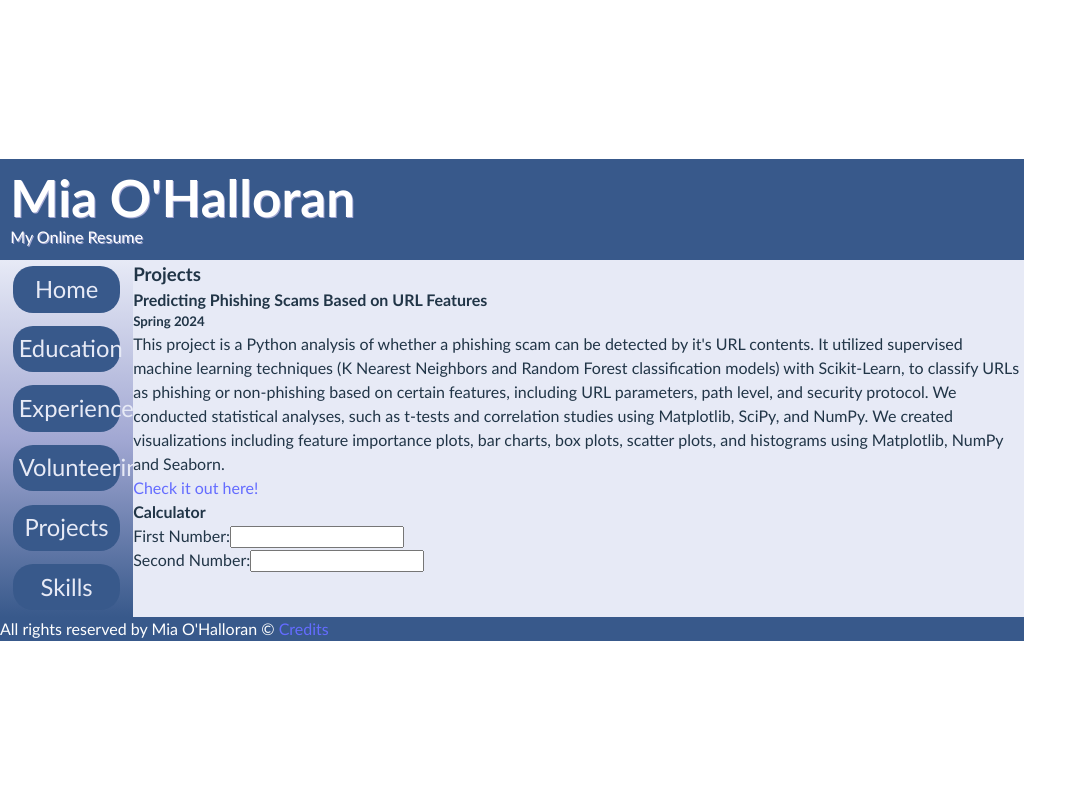
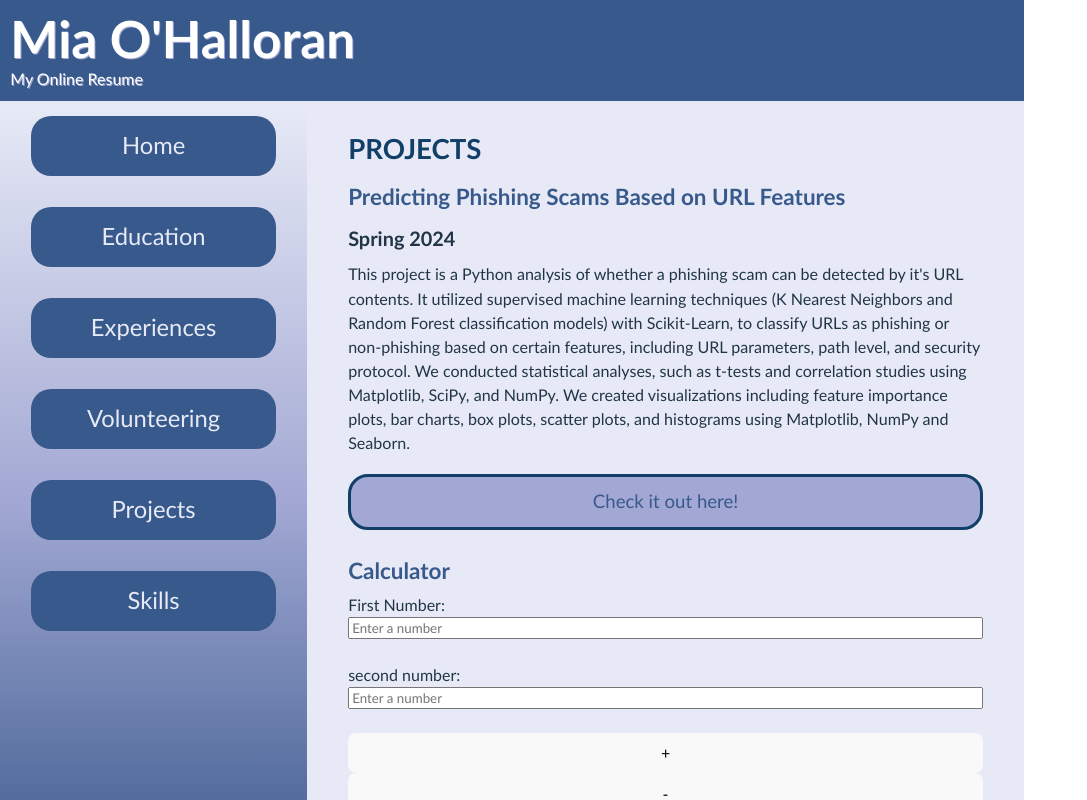
Before and after one commit to miaohall/mp-3, a React (Vite) app: page /projects.html in a window 1280 px wide. Shown: the top 800 px of the page, without its empty margins (0-1087 px from the left). Built offline with nearby package versions, Linux system fonts and the light colour scheme; the HTML template or start-up script is replaced by a standard one.

Commit message:
finished styling pages (except calc) + working calc

```diff
--- a/src/components/mains/Education.tsx
+++ b/src/components/mains/Education.tsx
@@ -6,7 +6,6 @@ const EduStyle = styled.div`
     width: 70%;
     height: 100vh;
     display: flex;
-    background-color: #e7eaf6;
     flex-direction: column;
 
     @media screen and (max-width: 1000px){
--- a/src/components/mains/Experiences.tsx
+++ b/src/components/mains/Experiences.tsx
@@ -6,7 +6,6 @@ const ExpStyle = styled.div`
     width: 70%;
     height: 100vh;
     display: flex;
-    background-color: #e7eaf6;
     flex-direction: column;
 
     @media screen and (max-width: 1000px){
--- a/src/components/mains/Projects.tsx
+++ b/src/components/mains/Projects.tsx
@@ -1,13 +1,120 @@
 import {Link} from "react-router";
+import {useState} from "react";
+import styled from "styled-components";
+
+const ProjStyle = styled.div`
+    padding: 2% 4%;
+    text-align: left;
+    width: 70%;
+    height: 100vh;
+    display: flex;
+    flex-direction: column;
+
+    @media screen and (max-width: 1000px){
+        width: 100%;
+    }
+`;
+
+const PageTitle = styled.div`
+    color: #113f67;
+    font-weight: bold;
+    font-size: calc(2px + 2vw);
+    padding-top: 1%;
+    padding-bottom: 1%;
+`;
+
+const ProjName = styled.div`
+    padding-top: 0.8%;
+    padding-bottom: 0.8%;
+    color: #38598b;
+    font-weight: bold;
+    font-size: calc(2px + 1.6vw);
+`;
+
+const Subheaders = styled.div`
+    font-weight: bold;
+    font-size: calc(2px + 1.4vw);
+    padding-top: 0.8%;
+    padding-bottom: 0.5%;
+`;
+
+const Content = styled.div`
+    padding-top: 0.8%;
+    font-size: calc(2px + 1.1vw);
+`;
+
+const LinkStyle = styled(Link)`
+    background-color: #a2a8d3;
+    font-size: calc(2px + 1.3vw);
+    color: #38598b;
+    padding: 1.7%;
+    margin: 3% 0%;
+    border-style: solid;
+    border-color: #113f67;
+    border-radius: 20px;
+    text-decoration: none;
+    text-align: center;
+
+    &:hover {
+        color: #38598b;
+        font-size: calc(2px + 1.3vw);
+        text-decoration: none;
+        background-color: #e7eaf6;
+        border-color: #38598b;
+    }
+
+    @media screen and (max-width: 1000px){
+        font-size: calc(2px + 1.3vw);
+    }
+`;
 
 export default function Projects() {
+    const [input1, setInput1] = useState("");
+    const [input2, setInput2] = useState("");
+    const [output, setOutput] = useState(0);
+
+    function addition(){
+        setOutput(Number(input1)+Number(input2));
+    }
+
+    function minus() {
+        setOutput(Number(input1)-Number(input2));
+    }
+
+    function multiply() {
+        setOutput(Number(input1)*Number(input2));
+    }
+
+    function divide() {
+        if (Number(input2)=== 0) {
+            setOutput(NaN)
+        }
+        else {
+            setOutput(Number(input1)/Number(input2));
+        }
+    }
+
+    function power() {
+        let result = 1;
+        for (let i=0; i<Number(input2); i++) {
+            result*=Number(input1);
+        }
+        setOutput(result);
+    }
+
+    function reset(){
+        setInput1("");
+        setInput2("");
+        setOutput(0);
+    }
+
+
     return (
-        <main>
-            <div id="content">
-                <h3>Projects</h3>
-                <h4>Predicting Phishing Scams Based on URL Features</h4>
-                <h5>Spring 2024</h5>
-                <p className="proj-descript">This project is a Python analysis of whether a phishing scam can be
+        <ProjStyle>
+                <PageTitle>PROJECTS</PageTitle>
+                <ProjName>Predicting Phishing Scams Based on URL Features</ProjName>
+                <Subheaders>Spring 2024</Subheaders>
+                <Content>This project is a Python analysis of whether a phishing scam can be
                     detected by it's URL contents.
                     It utilized supervised machine learning techniques (K Nearest Neighbors and Random Forest
                     classification models) with Scikit-Learn, to classify URLs as phishing or non-phishing based on
@@ -15,35 +122,40 @@ export default function Projects() {
                     We conducted statistical analyses, such as t-tests and correlation studies using Matplotlib, SciPy,
                     and NumPy.
                     We created visualizations including feature importance plots, bar charts, box plots, scatter plots,
-                    and histograms using Matplotlib, NumPy and Seaborn.</p>
+                    and histograms using Matplotlib, NumPy and Seaborn.</Content>
 
-                <Link to="https://github.com/miaohall/Phishing-URL-Scam-Detector-Analysis.git" id="proj-button">Check it
-                    out here!</Link>
-            </div>
+                <LinkStyle to="https://github.com/miaohall/Phishing-URL-Scam-Detector-Analysis.git" id="proj-button">Check it
+                    out here!</LinkStyle>
 
-            <div id="calc-part">
-                <h4>Calculator</h4>
+                <ProjName>Calculator</ProjName>
 
-                <label htmlFor="first-number">First Number:</label>
-                <input type="text" id="first-number"/>
-                <br/>
-                <label htmlFor="second-number">Second Number:</label>
-                <input type="text" id="second-number"/>
-                {/*
-                <br/>
-                <button onClick="addition()">+</button>
-                <button onClick="minus()">-</button>
-                <button onClick="multiply()">*</button>
-                <button onClick="divide()">/</button>
-                <button onClick="power()">**</button>
-                <button id="clear-button" onClick="reset()">Clear</button>
-
-                <script src="calc.js"></script>
+                <label htmlFor="first">First Number:</label>
+                <input
+                    id={`first`}
+                    value={input1}
+                    placeholder={`Enter a number`}
+                    onChange={(e) => setInput1(e.target.value)}
+                />
 
                 <br/>
-                */}
-                <h5 id="output"></h5>
-            </div>
-        </main>
+                <label htmlFor="second">second number:</label>
+                <input
+                    id={`first`}
+                    value={input2}
+                    placeholder={`Enter a number`}
+                    onChange={(e)=>setInput2(e.target.value)}
+                />
+
+                <br/>
+                <button onClick={addition}>+</button>
+                <button onClick={minus}>-</button>
+                <button onClick={multiply}>*</button>
+                <button onClick={divide}>/</button>
+                <button onClick={power}>**</button>
+                <button onClick={reset}>Clear</button>
+
+                <br/>
+                <h5>{output}</h5>
+        </ProjStyle>
     );
 }
--- a/src/components/mains/Skills.tsx
+++ b/src/components/mains/Skills.tsx
@@ -1,20 +1,64 @@
+import styled from "styled-components";
+
+const SkillsStyle = styled.div`
+    padding: 2% 4%;
+    text-align: left;
+    width: 70%;
+    height: 100vh;
+    display: flex;
+    flex-direction: column;
+
+    @media screen and (max-width: 1000px){
+        width: 100%;
+    }
+`;
+
+const PageTitle = styled.div`
+    color: #113f67;
+    font-weight: bold;
+    font-size: calc(2px + 2vw);
+    padding-bottom: 1%;
+`;
+
+const Subheaders = styled.div`
+    font-size: calc(2px + 1.8vw);
+    font-weight: bold;
+    color: #38598b;
+    padding-top: 1%;
+    padding-bottom: 1%;
+`;
+
+const Bullets = styled.ul`
+    font-size: calc(2px + 1.5vw);
+    padding-top: 0.8%;
+    padding-bottom: 0.8%;
+`;
+
+const Content = styled.div`
+    font-size: calc(2px + 1.5vw);
+    padding-top: 0.8%;
+    padding-bottom: 0.8%;
+`;
+
+
 export default function Skills() {
     return (
-        <main>
-            <div id="content">
-                <h3>Skills</h3>
+        <SkillsStyle>
+                <PageTitle>SKILLS</PageTitle>
 
-                <h4>Certifications:</h4>
-                <ul>
+                <Subheaders>Certifications:</Subheaders>
+                <Bullets>
                     <li>Java Certified Foundations Associate</li>
+                    <br/>
                     <li>CompTIA IT Fundamentals</li>
+                    <br/>
                     <li>Microsoft Office Specialist 2016 (Word, Word Expert, Excel, PowerPoint)</li>
+                    <br/>
                     <li>IC3 Digital Literacy</li>
-                </ul>
-                <br/>
-                <h4>Programming Languages:</h4>
-                <p>Python, Java, SQL, HTML, CSS</p>
-            </div>
-        </main>
+                </Bullets>
+                <br/> <br/>
+                <Subheaders>Programming Languages:</Subheaders>
+                <Content>Python, Java, SQL, HTML, CSS</Content>
+        </SkillsStyle>
     );
 }
--- a/src/components/mains/Volunteer.tsx
+++ b/src/components/mains/Volunteer.tsx
@@ -1,20 +1,61 @@
+import styled from "styled-components";
+
+const VolStyle = styled.div`
+    padding: 2% 4%;
+    text-align: left;
+    width: 70%;
+    height: 100vh;
+    display: flex;
+    flex-direction: column;
+
+    @media screen and (max-width: 1000px){
+        width: 100%;
+    }
+`;
+
+const PageTitle = styled.div`
+    color: #113f67;
+    font-weight: bold;
+    font-size: calc(2px + 2vw);
+    padding-top: 1%;
+    padding-bottom: 1.5%;
+`;
+
+const VolPlace = styled.div`
+    padding-top: 1%;
+    padding-bottom: 0.8%;
+    color: #38598b;
+    font-weight: bold;
+    font-size: calc(2px + 1.8vw);
+`;
+
+const Subheaders = styled.div`
+    font-weight: bold;
+    font-size: calc(2px + 1.5vw);
+    padding-top: 1%;
+    padding-bottom: 0.5%;
+`;
+
+const Content = styled.div`
+    padding-top: 1%;
+    font-size: calc(2px + 1.4vw);
+`;
+
 export default function Volunteer() {
     return (
-        <main>
-            <div id="content">
-                <h3>Volunteer Experience</h3>
+        <VolStyle>
+                <PageTitle>VOLUNTEER EXPERIENCE</PageTitle>
 
-                <h4>Volunteer at Soup Kitchen</h4>
-                <h5>June 2020 - Current | NJ</h5>
-                <p>Responsibilities included packaging 100+ meals, organizing and distributing diapers, formula and
-                    groceries, and interacting with local residents and staff.</p>
-
+                <VolPlace>Volunteer at Soup Kitchen</VolPlace>
+                <Subheaders>June 2020 - Current | NJ</Subheaders>
+                <Content>Responsibilities included packaging 100+ meals, organizing and distributing diapers, formula and
+                    groceries, and interacting with local residents and staff.</Content>
                 <br/>
-                <h4>Dance Teacher's Assistant and Company Mentor</h4>
-                <h5>Sep. 2018 - May 2023 | NJ</h5>
-                <p>Responsibilities included teaching choreography, providing corrections, interacting with dance
-                    teachers and parents, and preparing 10-15 dancers for onstage performance.</p>
-            </div>
-        </main>
+                <br/>
+                <VolPlace>Dance Teacher's Assistant and Company Mentor</VolPlace>
+                <Subheaders>Sep. 2018 - May 2023 | NJ</Subheaders>
+                <Content>Responsibilities included teaching choreography, providing corrections, interacting with dance
+                    teachers and parents, and preparing 10-15 dancers for onstage performance.</Content>
+        </VolStyle>
     );
 }
```
